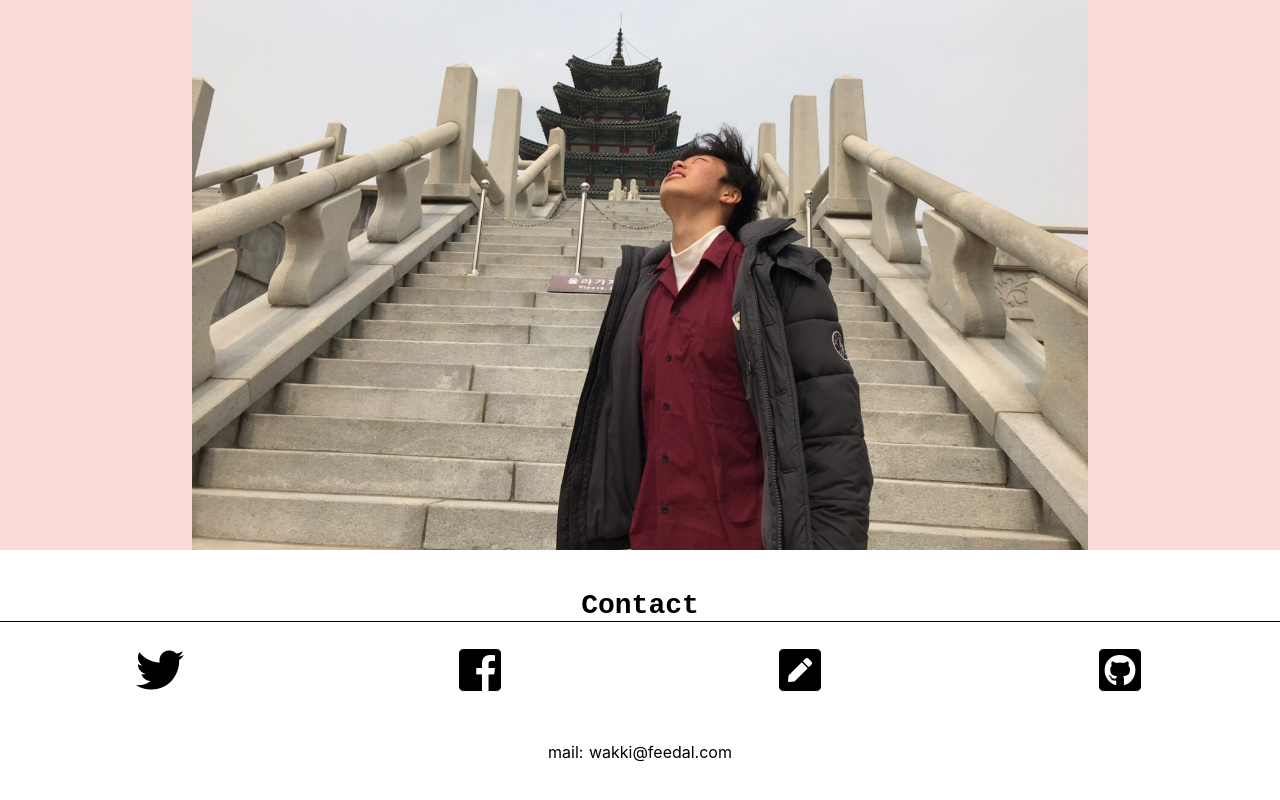
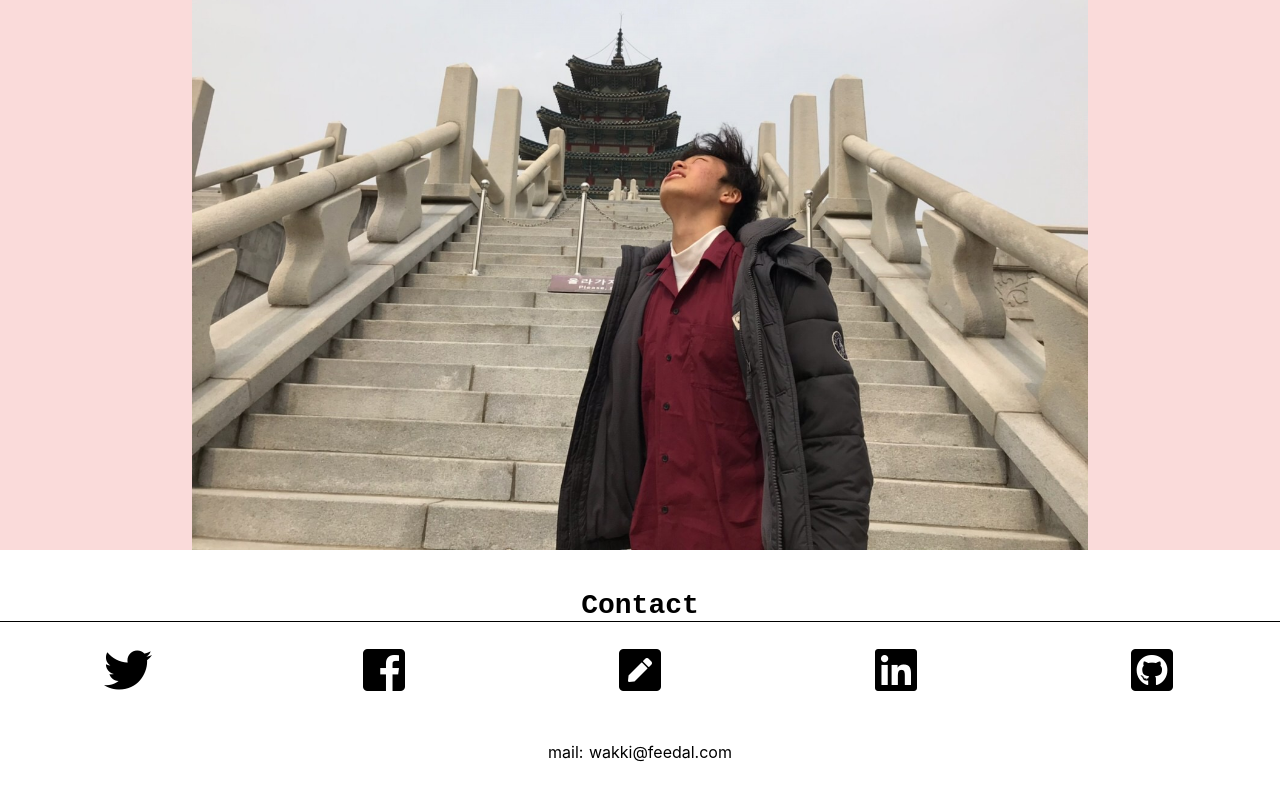
Before and after one commit to wakkihaya/wakki_portfolio, a Nuxt app: page / in a window 1280 px wide. Shown: the part 8484-9284 px from the top of the page. Built offline with nearby package versions, Linux system fonts and the light colour scheme.

Commit message:
linkedin の追加

```diff
--- a/assets/sass/main.scss
+++ b/assets/sass/main.scss
@@ -223,7 +223,7 @@ $content_act_fontfamily: "serif";
 
   .contact_list_item {
     float: left;
-    width:25%;
+    width:20%;
     padding:0 auto 0 auto;
     text-align:center;
 
--- a/pages/index.vue
+++ b/pages/index.vue
@@ -145,8 +145,13 @@
         </li>
 
         <li class="contact_list_item">
+          <a href = "https://www.linkedin.com/in/wakkihaya/"><i class="fab fa-linkedin fa-3x"></i></a>
+        </li>
+
+        <li class="contact_list_item">
           <a href="https://github.com/wakkihaya"><i class="fab fa-github-square fa-3x"></i> </a>
         </li>
+
 
       </ul>
 
```
